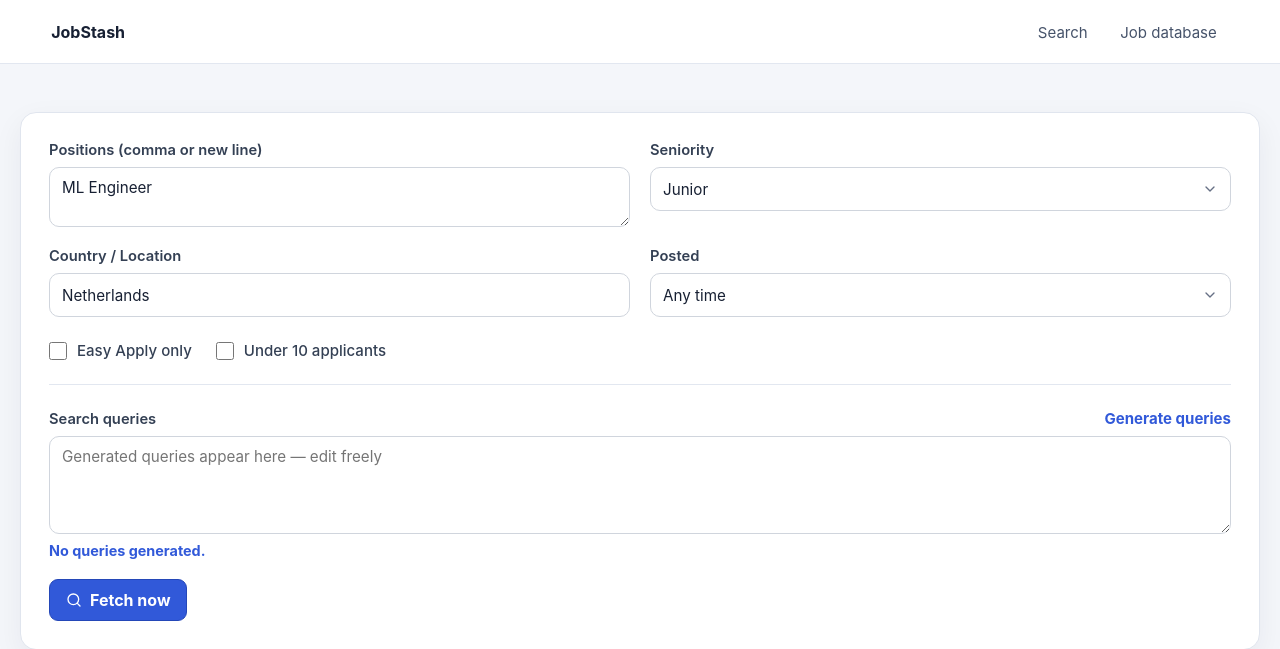
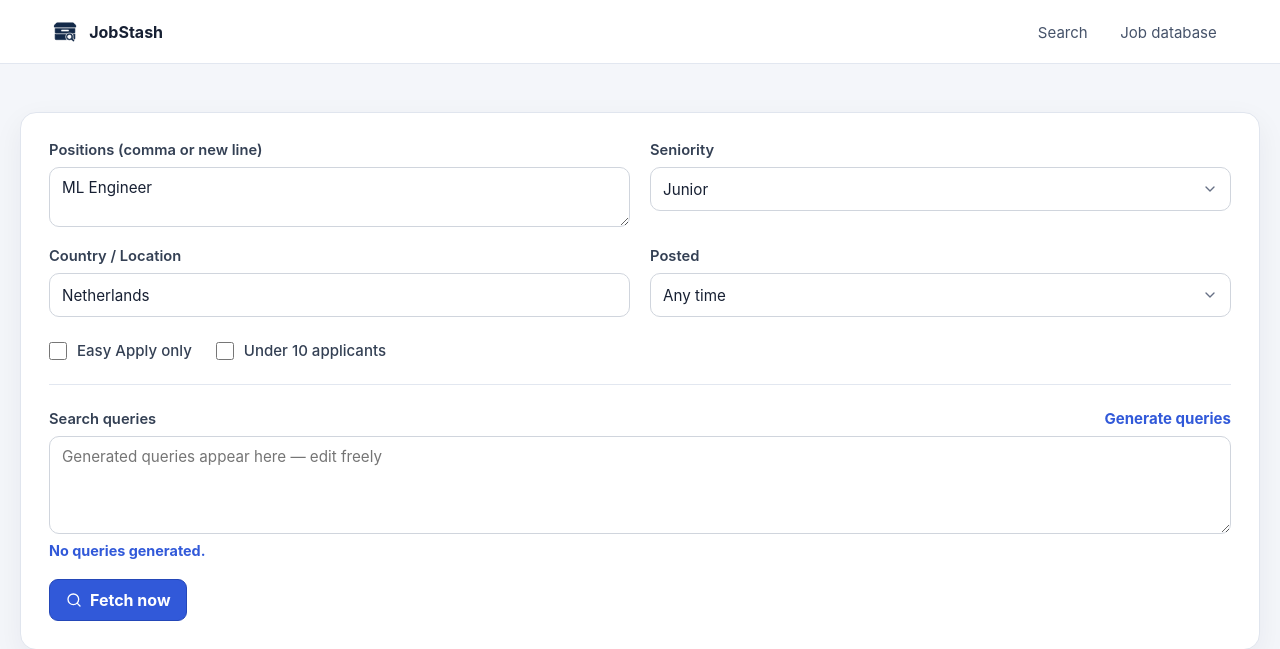
Before and after one commit to j1mb0o/jobstash, a FastAPI app: page /search in a window 1280 px wide. Shown: the top 649 px of the page. Run offline with FastAPI, Linux system fonts and the light colour scheme.

Commit message:
Icon added

```diff
--- a/src/static/css/app.css
+++ b/src/static/css/app.css
@@ -10,7 +10,8 @@
 body { margin: 0; min-width: 320px; background: #f4f6fa; }
 a { color: inherit; }
 .site-header { min-height: 64px; padding: 0 4vw; display: flex; align-items: center; justify-content: space-between; gap: 24px; background: #fff; border-bottom: 1px solid #e2e7f0; }
-.brand { font-weight: 750; text-decoration: none; }
+.brand { display: inline-flex; align-items: center; gap: 10px; font-weight: 750; text-decoration: none; }
+.brand img { display: block; flex-shrink: 0; width: 28px; height: 28px; object-fit: contain; }
 .nav-link { color: #46536a; font-size: .94rem; text-decoration: none; padding: 6px 12px; border-radius: 8px; transition: background .15s ease; }
 .nav-link:hover { background: #eef3ff; color: #3159d9; }
 .nav-link + .nav-link { margin-left: 4px; }
--- a/src/templates/base.html
+++ b/src/templates/base.html
@@ -4,12 +4,17 @@
   <meta charset="utf-8">
   <meta name="viewport" content="width=device-width, initial-scale=1">
   <title>{% block title %}JobStash{% endblock %}</title>
+  <link rel="icon" type="image/png" href="{{ url_for('static', path='/img/logo-nobg.png') }}">
+  <link rel="apple-touch-icon" href="{{ url_for('static', path='/img/logo.png') }}">
   <link rel="stylesheet" href="{{ url_for('static', path='/css/app.css') }}">
   {% block head %}{% endblock %}
 </head>
 <body>
   <header class="site-header">
-    <a class="brand" href="/">JobStash</a>
+    <a class="brand" href="/">
+      <img src="{{ url_for('static', path='/img/logo-nobg.png') }}" alt="JobStash logo" width="28" height="28">
+      JobStash
+    </a>
     <nav aria-label="Main navigation">
       <a class="nav-link" href="/search">Search</a>
       <a class="nav-link" href="/jobs">Job database</a>
```
Also changed, not shown: README.md, src/static/img/logo-nobg.png (added), src/static/img/logo.png (added).
